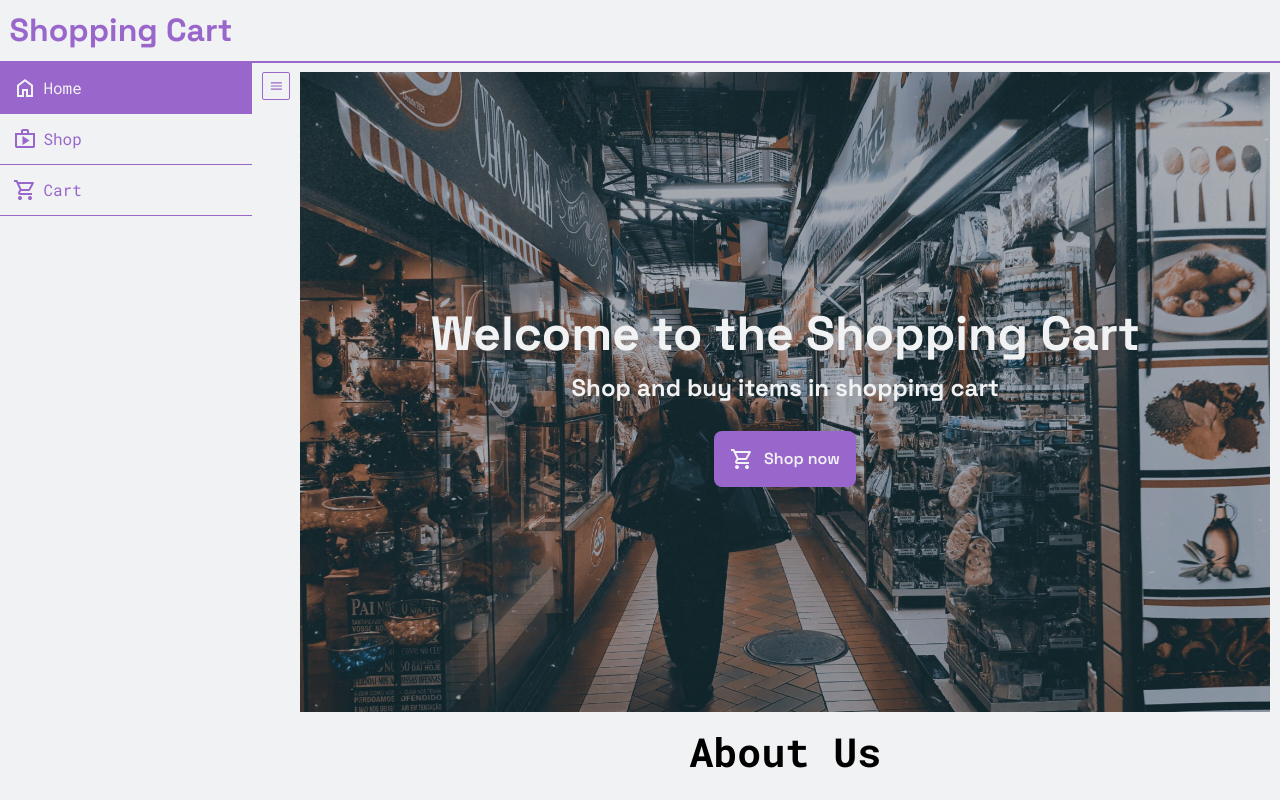
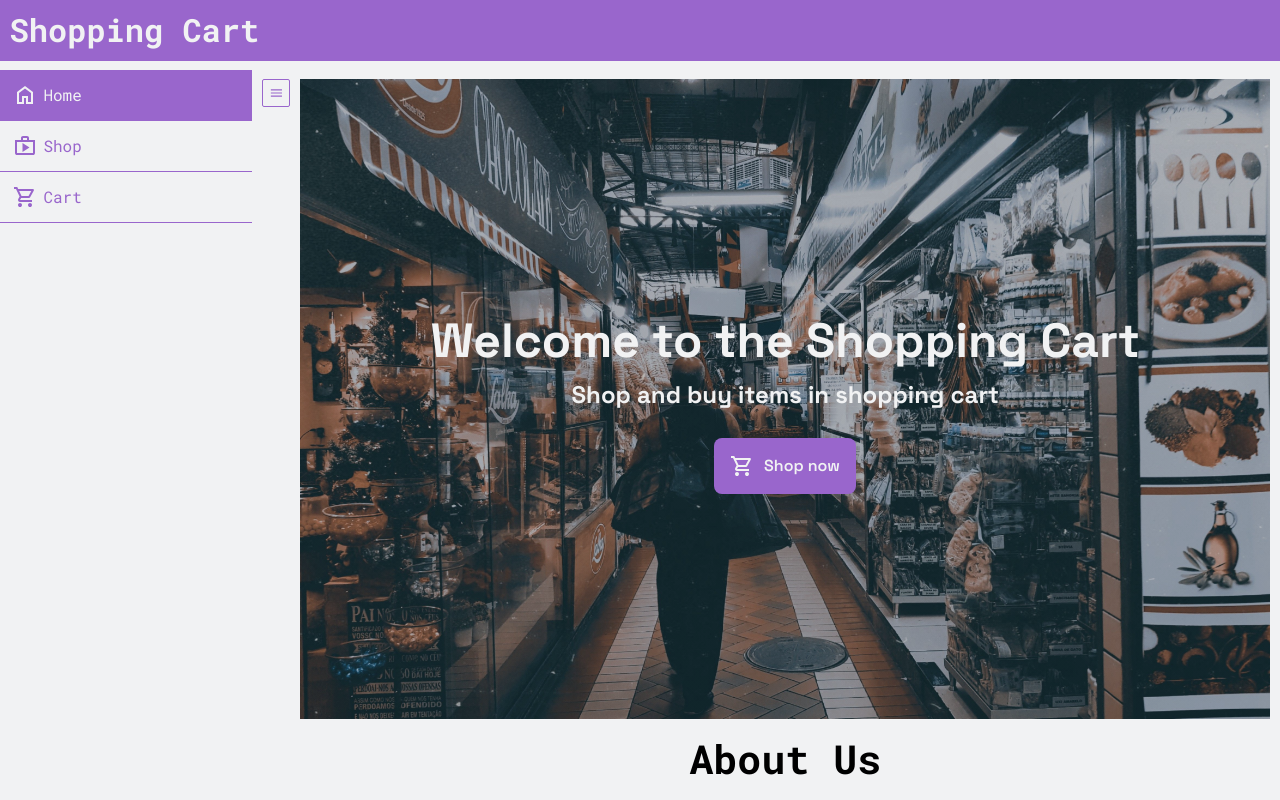
Before and after one commit to SuspiciousApplePie/shopping-cart, a React (Vite) app: page / in a window 1280 px wide. Shown: the top 800 px of the page. Built offline with nearby package versions, Linux system fonts and the light colour scheme; no server answers.

Commit message:
Update header styling

```diff
--- a/src/components/header/Header.module.css
+++ b/src/components/header/Header.module.css
@@ -3,12 +3,12 @@
   justify-content: space-between;
   align-items: center;
   padding: var(--space-1) var(--space-2);
-  border-bottom: 2px solid var(--color-1);
+  border-bottom: var(--space-2) solid var(--color-2);
   position: sticky;
   top: 0;
-  color: var(--color-1);
-  font-family: "Space Grotesk", sans-serif;
-  background-color: var(--color-2);
+  color: var(--color-2);
+  font-family: "Roboto Mono", monospace;
+  background-color: var(--color-1);
 }
 
 .header h1 {
```
